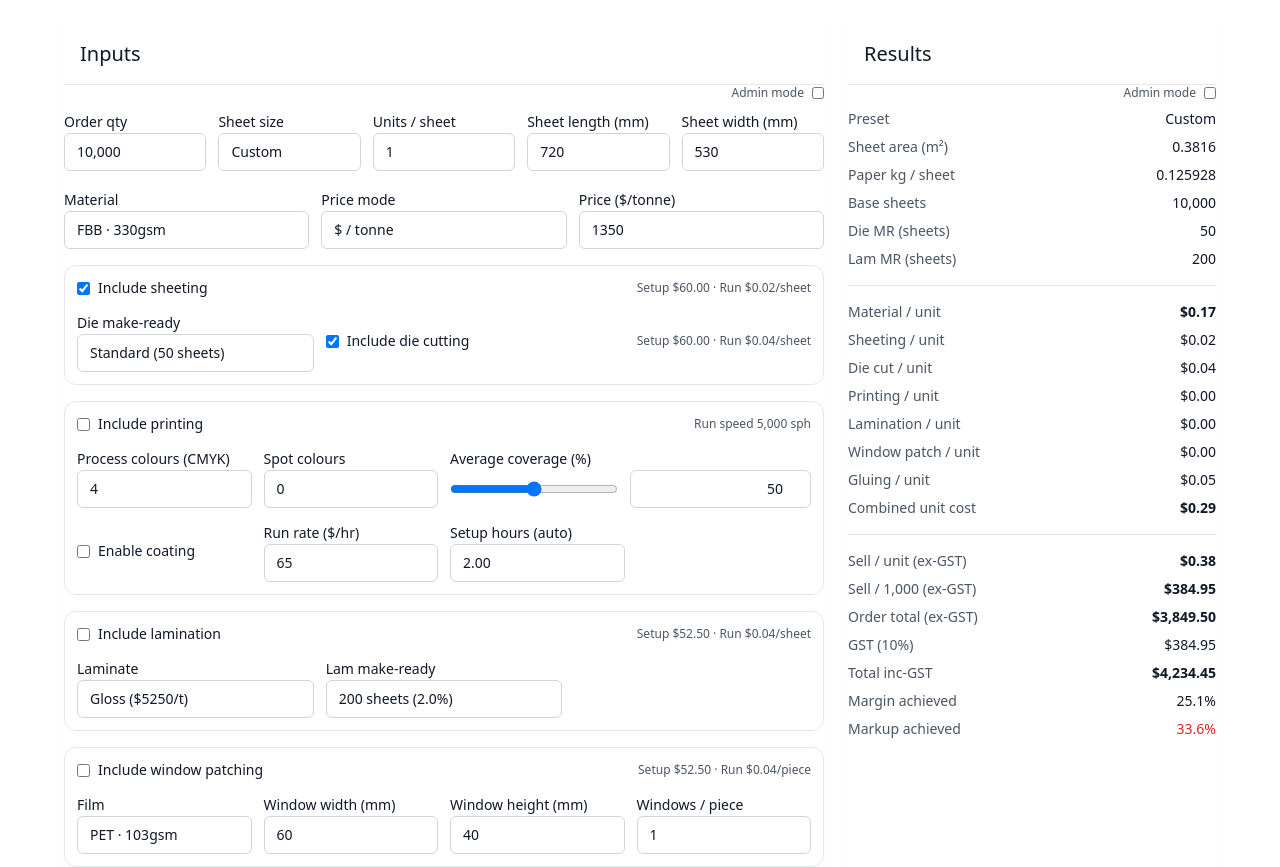
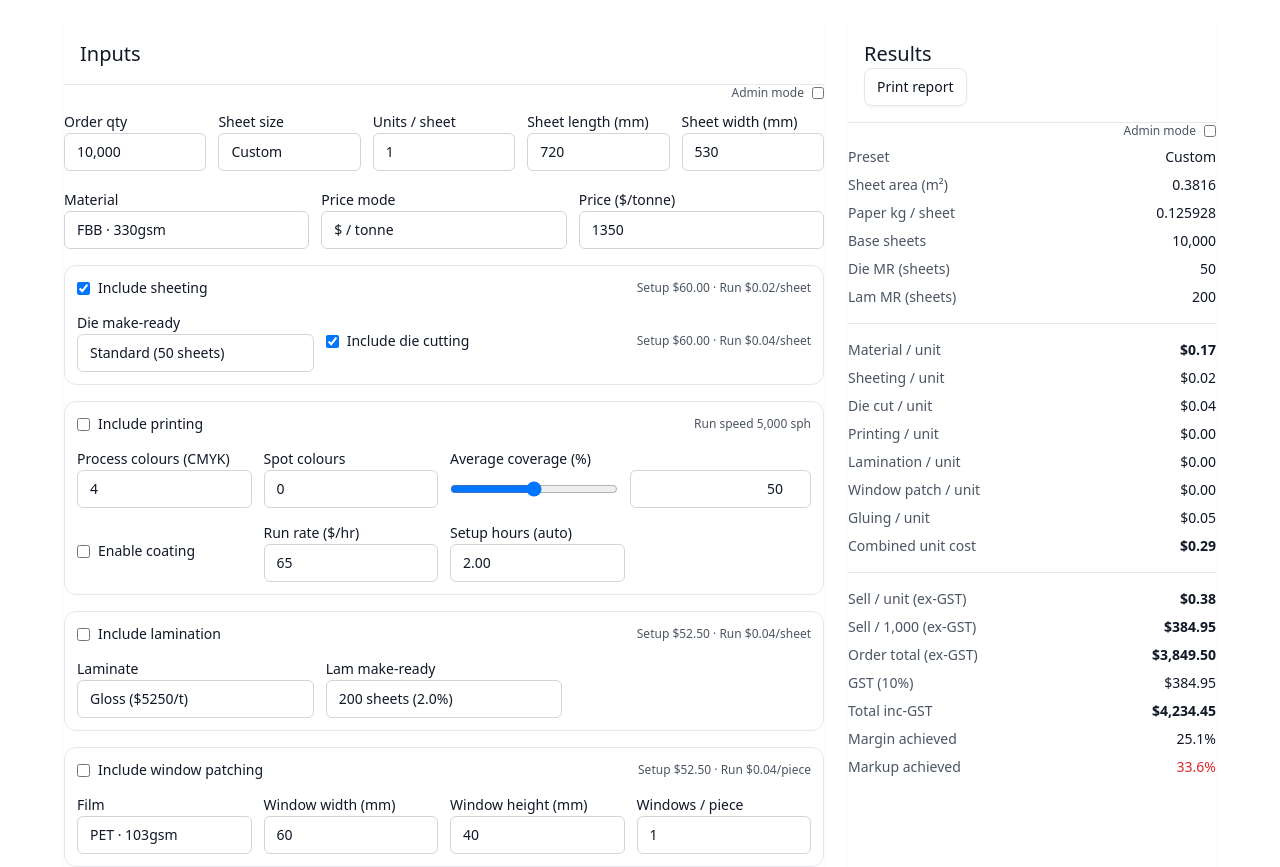
Before and after one commit to JohnTapalla/Estimator-v1, a React (Vite) app: page / in a window 1280 px wide. Shown: the top 867 px of the page. Built offline with nearby package versions, Linux system fonts and the light colour scheme.

Commit message:
Update App.tsx

```diff
--- a/src/App.tsx
+++ b/src/App.tsx
@@ -520,7 +520,15 @@ export default function App(){
         </Card>
 
         <Card className="shadow-sm">
-          <CardHeader><CardTitle className="text-xl">Results</CardTitle></CardHeader>
+          <CardHeader><CardTitle className="text-xl">Results</CardTitle>
+              <button
+                type="button"
+                onClick={handlePrint}
+                className="no-print inline-flex items-center rounded-lg border px-3 py-2 text-sm font-medium shadow-sm hover:bg-gray-50"
+              >
+              Print report
+              </button>
+          </CardHeader>
           <CardContent className="space-y-4">
             <div className="flex items-center justify-end -mb-2">
               <label htmlFor="adminMode" className="text-xs text-gray-600 mr-2">Admin mode</label>
```
